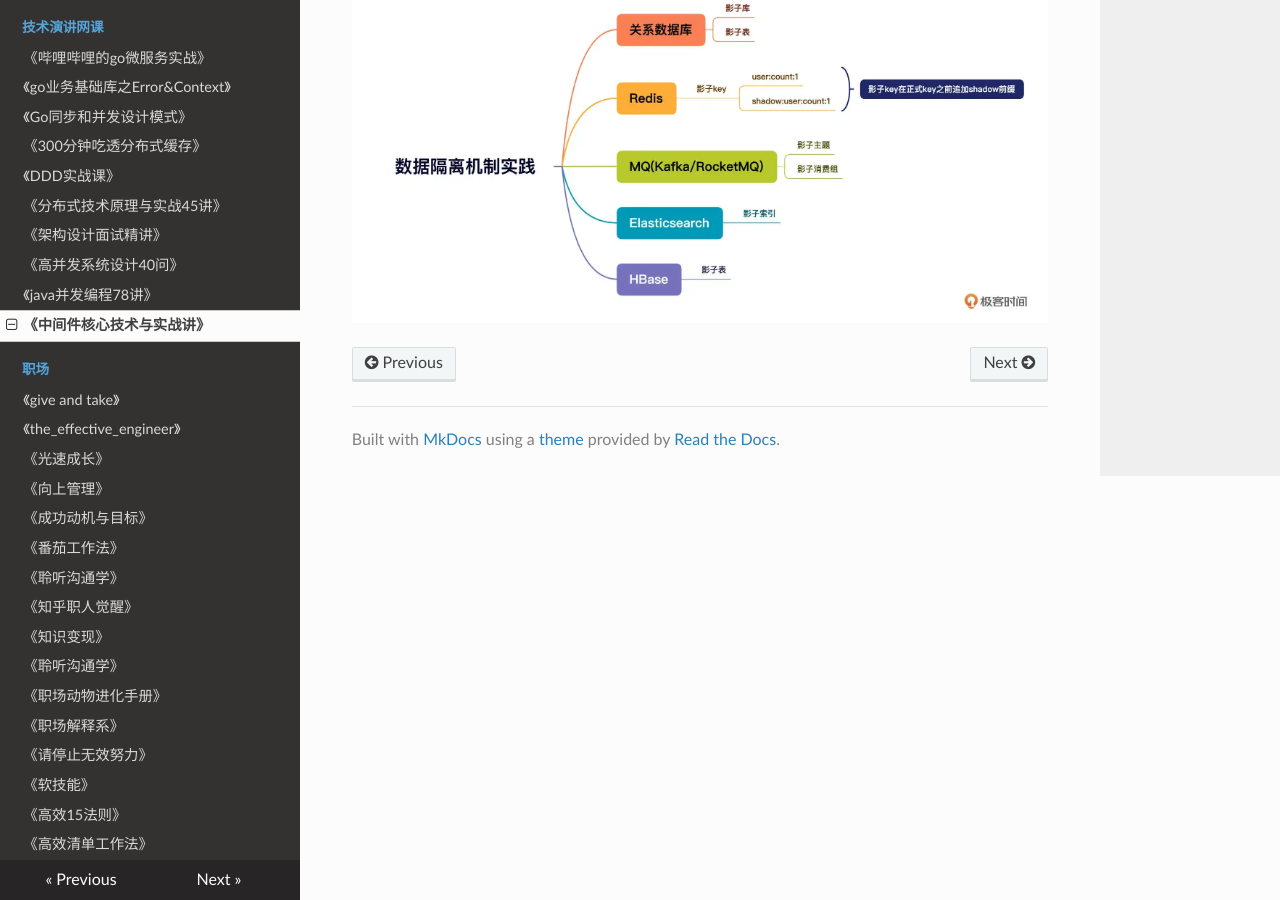
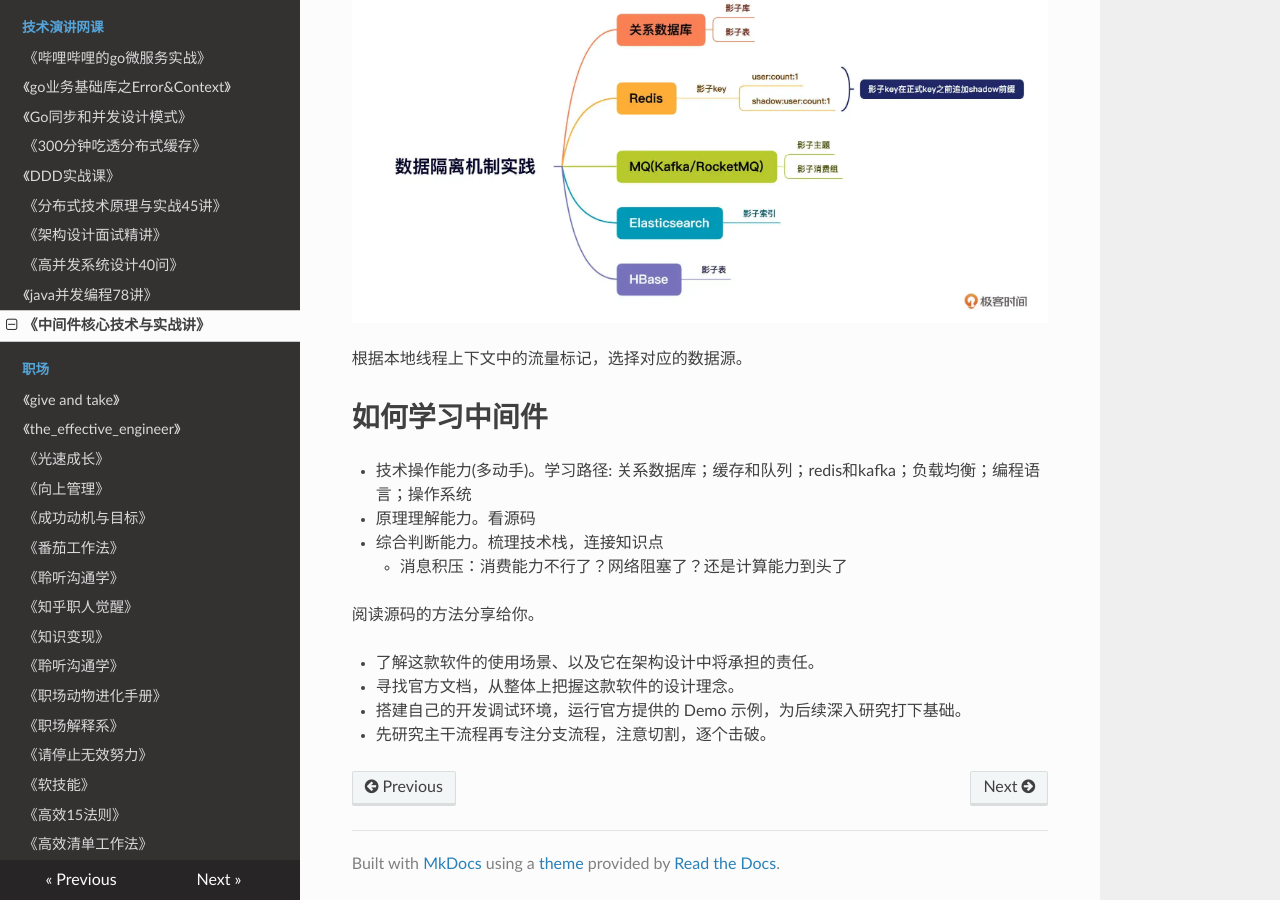
Before and after one commit to PegasusWang/booknotes, an MkDocs documentation site: the page built from docs/lecture/网课/中间件核心技术与实战/中间件核心技术与实战.md, in a window 1280 px wide and 900 px high, scrolled down 9686 px. Built offline with MkDocs 1.6.1, drawn with Linux system fonts in a browser that asks for light colours; nearby versions of some CDN libraries; old or Windows-style settings are respelled for this version of MkDocs.

Commit message:
如何学习中间件

```diff
--- a/docs/lecture/网课/中间件核心技术与实战/中间件核心技术与实战.md
+++ b/docs/lecture/网课/中间件核心技术与实战/中间件核心技术与实战.md
@@ -268,3 +268,20 @@ ElasticJob 利用了 ZooKeeper 的强一致性与事件监听机制。
 ## 数据隔离机制
 
 ![](./数据隔离机制.jpg)
+
+根据本地线程上下文中的流量标记，选择对应的数据源。
+
+
+# 如何学习中间件
+
+- 技术操作能力(多动手)。学习路径: 关系数据库；缓存和队列；redis和kafka；负载均衡；编程语言；操作系统
+- 原理理解能力。看源码
+- 综合判断能力。梳理技术栈，连接知识点
+  - 消息积压：消费能力不行了？网络阻塞了？还是计算能力到头了
+
+阅读源码的方法分享给你。
+
+- 了解这款软件的使用场景、以及它在架构设计中将承担的责任。
+- 寻找官方文档，从整体上把握这款软件的设计理念。
+- 搭建自己的开发调试环境，运行官方提供的 Demo 示例，为后续深入研究打下基础。
+- 先研究主干流程再专注分支流程，注意切割，逐个击破。
```
